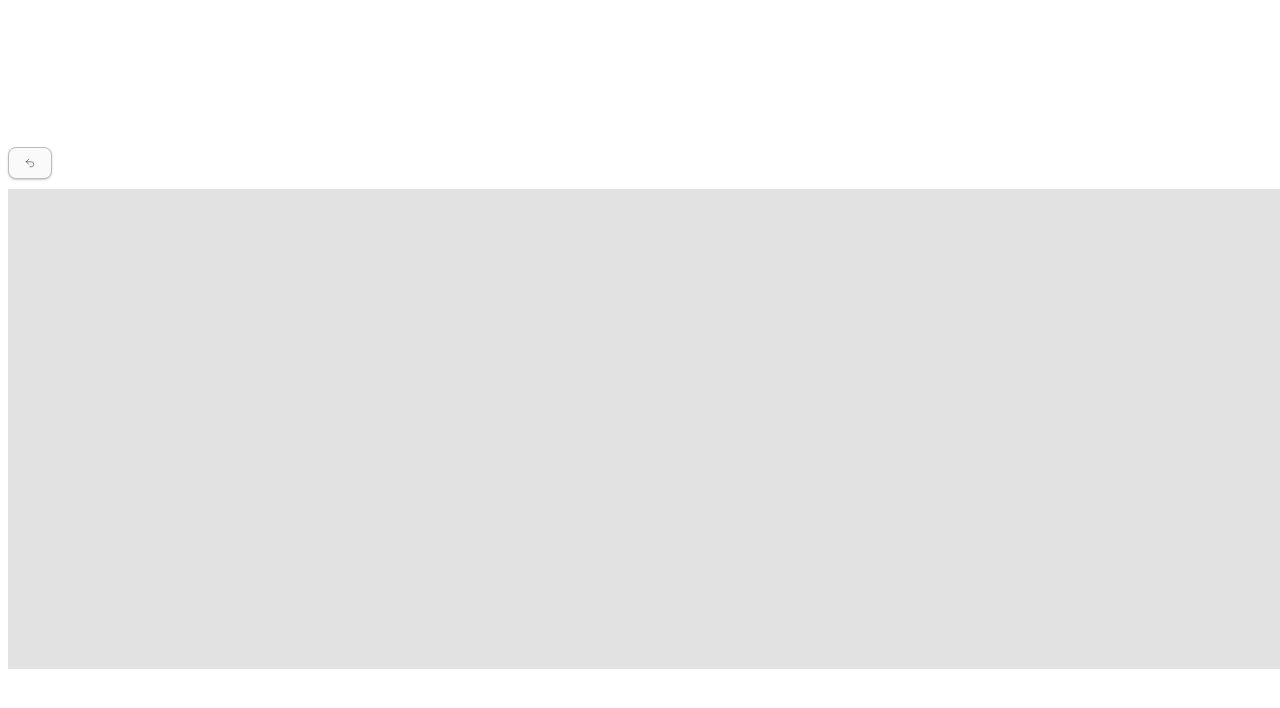
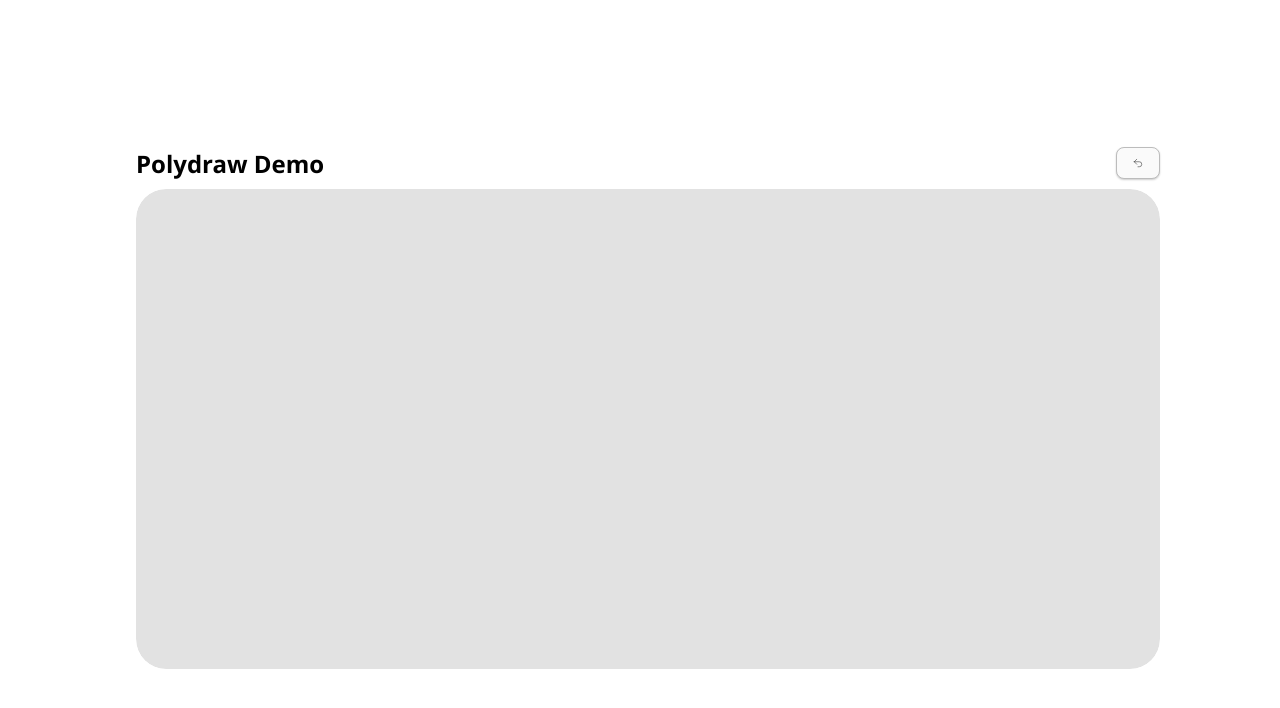
Before and after one commit to Adrian-Hansen-dev/poly-draw, a React (Vite) app in the folder poly-draw-react/: page / in a window 1280 px wide. Shown: the top 708 px of the page. Built offline with nearby package versions, Linux system fonts and the light colour scheme.

Commit message:
improve styling of ui

```diff
--- a/poly-draw-react/src/App.css
+++ b/poly-draw-react/src/App.css
@@ -1,4 +1,3 @@
-
 .app {
     width: 100vw;
     height: 100vh;
@@ -10,17 +9,33 @@
 
 .toolbar{
     height: 2rem;
-    width: 100%;
+    width: 80%;
     display: flex;
+    justify-content: space-between;
     gap: 10px;
     margin-bottom: 10px;
-
-
+    align-items: center;
 }
 
 .canvas {
-    width: 100vw;
+    width: 80vw;
     height: 60vh;
+
+    canvas {
+        width: 100%;
+        height: 100%;
+        border-radius: 30px;
+        /* Crucial: prevents the render from "bleeding" past the corners */
+        overflow: hidden;
+        /* Optional: hides potential flickering artifacts */
+        mask-image: radial-gradient(white, black);
+    }
+}
+
+.h1 {
+    font-family: 'Segoe UI', Tahoma, Geneva, Verdana, sans-serif;
+    font-size: 1.5rem;
+    margin: 0;
 }
 
 .btn {
--- a/poly-draw-react/src/PolyCanvas.jsx
+++ b/poly-draw-react/src/PolyCanvas.jsx
@@ -32,7 +32,7 @@ function PolyCanvas({ points, setPoints, polygons, setPolygons }) {
           }}
         >
           <planeGeometry args={[100, 100]} />
-          <meshBasicMaterial opacity={0} />
+          <meshBasicMaterial color="#ffffff" />
         </mesh>
         <OrthographicCamera makeDefault position={[0, 0, 10]} zoom={100} />
         {points.length > 1 && (
--- a/poly-draw-react/src/Toolbar.jsx
+++ b/poly-draw-react/src/Toolbar.jsx
@@ -3,6 +3,7 @@ import Button from "./Button.jsx";
 function Toolbar({ onClick }) {
   return (
     <div className="toolbar">
+      <h1 className="h1">Polydraw Demo</h1>
       <Button onClick={onClick}>
         <svg
           width="10"
@@ -21,24 +22,6 @@ function Toolbar({ onClick }) {
           />
         </svg>
       </Button>
-      {/*<Button>*/}
-      {/*  <svg*/}
-      {/*    width="10"*/}
-      {/*    height="10"*/}
-      {/*    xmlns="http://www.w3.org/2000/svg"*/}
-      {/*    fill="none"*/}
-      {/*    viewBox="0 0 24 24"*/}
-      {/*    strokeWidth="1.5"*/}
-      {/*    stroke="currentColor"*/}
-      {/*    className="size-6"*/}
-      {/*  >*/}
-      {/*    <path*/}
-      {/*      strokeLinecap="round"*/}
-      {/*      strokeLinejoin="round"*/}
-      {/*      d="m15 15 6-6m0 0-6-6m6 6H9a6 6 0 0 0 0 12h3"*/}
-      {/*    />*/}
-      {/*  </svg>*/}
-      {/*</Button>*/}
     </div>
   );
 }
```
